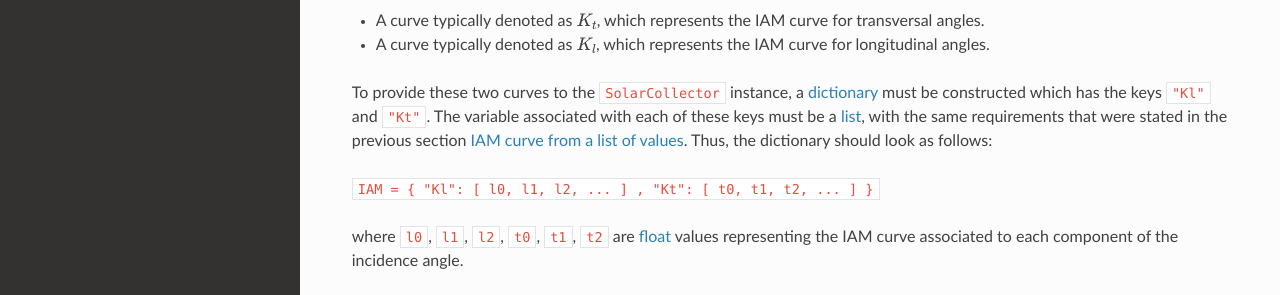
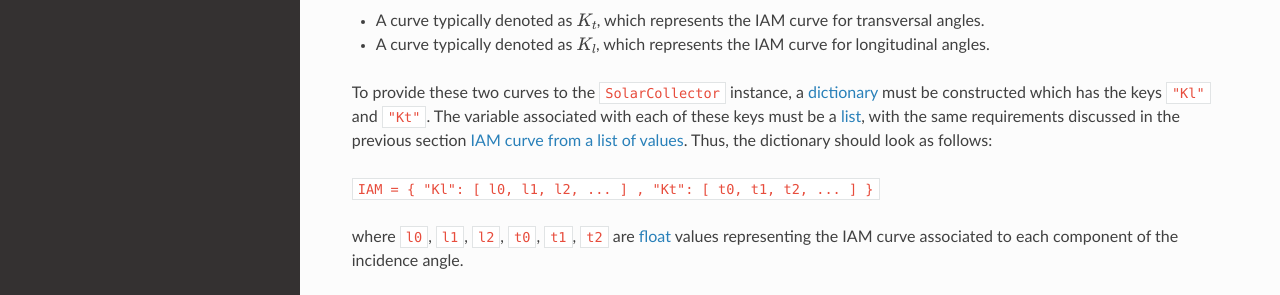
Before and after one commit to serc-chile/SERCpy, a Sphinx documentation site: the page built from docs/source/devices/solar/solar_collector_class.rst, in a window 1280 px wide and 900 px high, scrolled down 1669 px. Shown: the part 438-733 px from the top of the window. Built offline with Sphinx 7.4.7 and the Read the Docs theme 3.1.0, drawn with Linux system fonts in a browser that asks for light colours; pages that are not in the unit, such as notebooks, are missing from menus.

Commit message:
Update solar_collector_class.rst

```diff
--- a/docs/source/devices/solar/solar_collector_class.rst
+++ b/docs/source/devices/solar/solar_collector_class.rst
@@ -83,7 +83,7 @@ The IAM of collectors for which this angle decomposition is needed, is usually r
 - A curve typically denoted as :math:`K_t`, which represents the IAM curve for transversal angles.
 - A curve typically denoted as :math:`K_l`, which represents the IAM curve for longitudinal angles.
 
-To provide these two curves to the `SolarCollector` instance, a `dictionary <https://docs.python.org/3/tutorial/datastructures.html#dictionaries>`_ must be constructed which has the keys `"Kl"` and `"Kt"`. The variable associated with each of these keys must be a `list <https://docs.python.org/3/builtins/stdtypes.html#typesseq-list>`_, with the same requirements that were stated in the previous section :ref:`iam_curve_from_list_of_values`. Thus, the dictionary should look as follows:
+To provide these two curves to the `SolarCollector` instance, a `dictionary <https://docs.python.org/3/tutorial/datastructures.html#dictionaries>`_ must be constructed which has the keys `"Kl"` and `"Kt"`. The variable associated with each of these keys must be a `list <https://docs.python.org/3/builtins/stdtypes.html#typesseq-list>`_, with the same requirements discussed in the previous section :ref:`iam_curve_from_list_of_values`. Thus, the dictionary should look as follows:
 
 `IAM = { "Kl": [ l0, l1, l2, ... ] , "Kt": [ t0, t1, t2, ... ] }`
 
```
